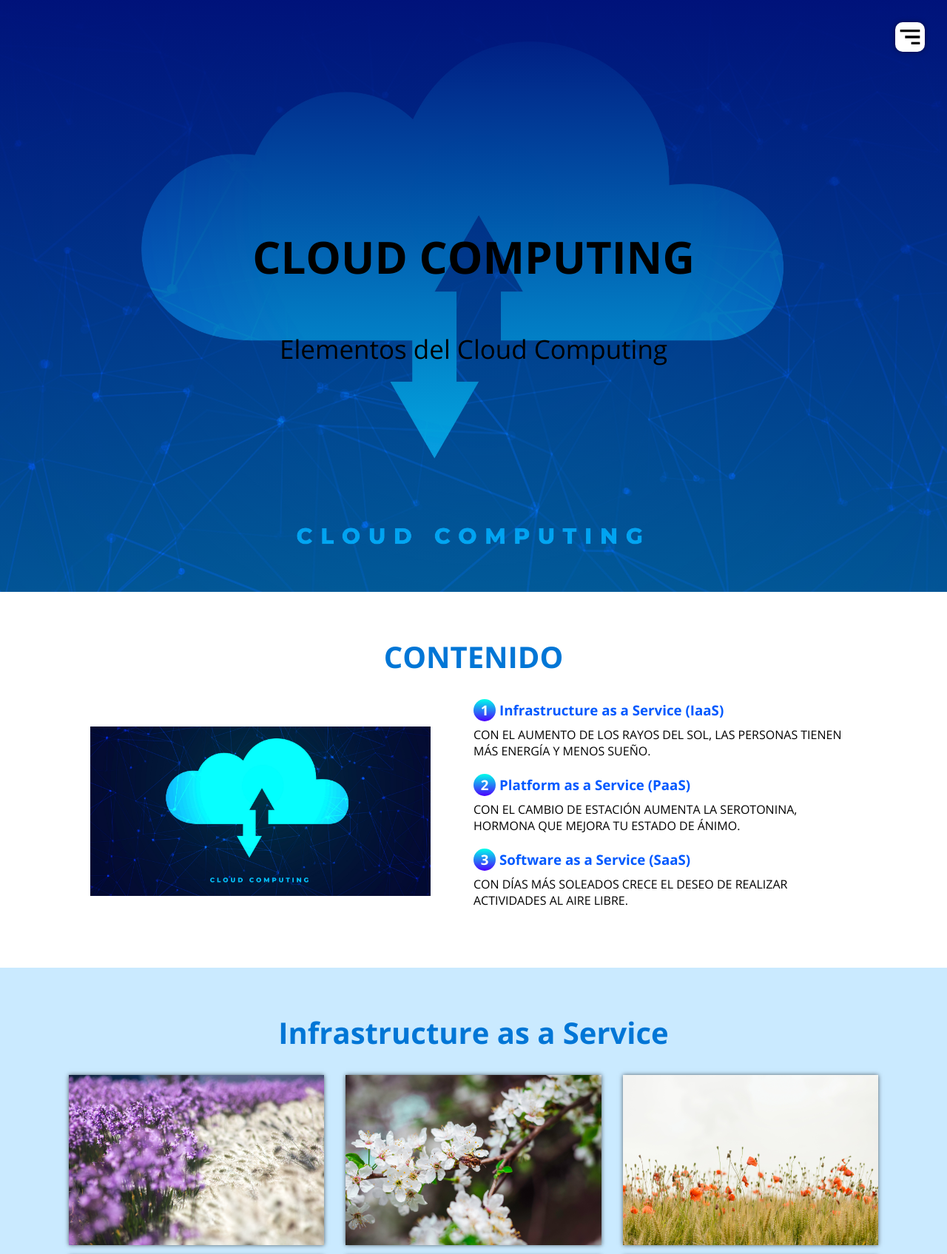
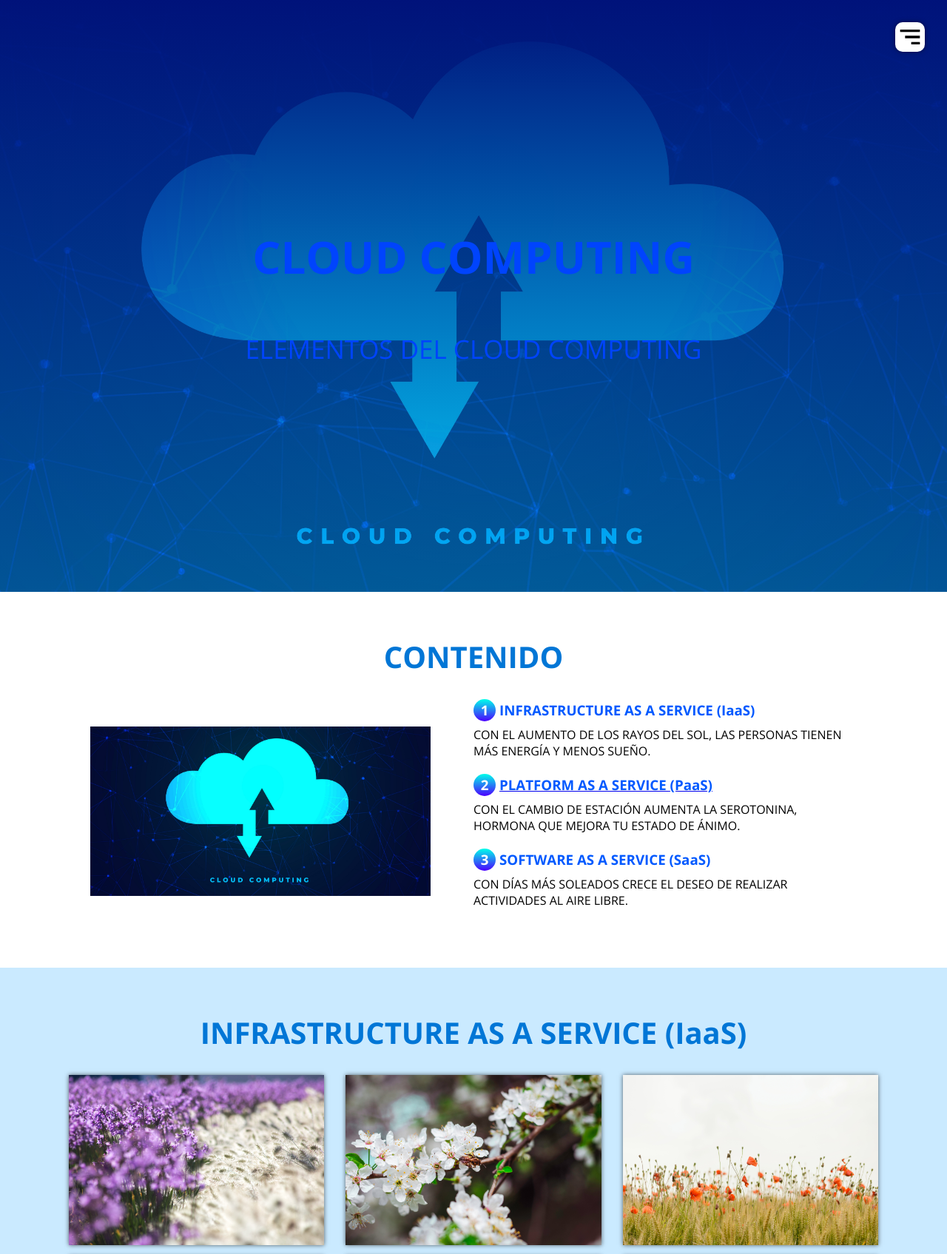
Before and after one commit to kevf-s/Computacion-en-la-nube, a PHP site: page / in a window 1280 px wide. Shown: the top 1695 px of the page at 74% size. Run offline with PHP 8.4, Linux system fonts and the light colour scheme.

Commit message:
Cambios Página Sistemas Distribuidos

```diff
--- a/estilos.css
+++ b/estilos.css
@@ -23,6 +23,7 @@ body{
     background-size: cover;
     background-attachment: fixed;
     background-position: center;
+    color: #fff;
 }
 
 .head{
@@ -32,7 +33,7 @@ body{
     flex-direction: column;
     justify-content: center;
     text-align: center;
-    color: rgb(0, 68, 253)207, 174, 174);
+    color: rgb(0, 68, 253);
 }
 
 
--- a/index.php
+++ b/index.php
@@ -13,16 +13,16 @@
     <header class="header" id="inicio">
         <img class="hamburguer" src="img/hamburguesa.svg" alt="">
         <nav class="menu-navegacion">
-                <a href="#inicio">INICIO</a>
-                <a href="#servicio">CONTENIDO</a>
+                <a href="#inicio">Inicio</a>
+                <a href="#servicio">Contenido</a>
                 <a href="#iaas">IaaS</a>
                 <a href="#paas">PaaS</a>
                 <a href="#saas">SaaS</a>
-                <a href="#footer">CONTACTOS</a>
+                <a href="#footer">Contactos</a>
         </nav>
         <div class="contenedor head">
             <h1 class="titulo">CLOUD COMPUTING</h1>
-            <p class="copy">Elementos del Cloud Computing</p>
+            <p class="copy">ELEMENTOS DEL CLOUD COMPUTING</p>
         </div>
 
     </header>
@@ -33,15 +33,16 @@
                 <img src="img/cloud_1.jpg" alt="">
                 <div class="checklist-servicio">
                     <div class="service">
-                        <h3 class="n-service"><span class="number">1</span>Infrastructure as a Service (IaaS)</h3>
+                        <h3 class="n-service"><span class="number">1</span>INFRASTRUCTURE AS A SERVICE (IaaS)</h3>
                         <p> CON EL AUMENTO DE LOS RAYOS DEL SOL, LAS PERSONAS TIENEN MÁS ENERGÍA Y MENOS SUEÑO.</p>
                     </div>
                     <div class="service">
-                        <h3 class="n-service"><span class="number">2</span>Platform as a Service (PaaS)</h3>
+                        <a href="contenido/PaaS.php" target="_self">
+                        <h3 class="n-service"><span class="number">2</span>PLATFORM AS A SERVICE (PaaS)</h3></a>
                         <p> CON EL CAMBIO DE ESTACIÓN AUMENTA LA SEROTONINA, HORMONA QUE MEJORA TU ESTADO DE ÁNIMO.</p>
                     </div>
                     <div class="service">
-                        <h3 class="n-service"><span class="number">3</span>Software as a Service (SaaS)</h3>
+                        <h3 class="n-service"><span class="number">3</span>SOFTWARE AS A SERVICE (SaaS)</h3>
                         <p> CON DÍAS MÁS SOLEADOS CRECE EL DESEO DE REALIZAR ACTIVIDADES AL AIRE LIBRE.</p>
                     </div>
                 </div>
@@ -49,7 +50,7 @@
         </section>
         <section class="gallery" id="iaas">
             <div class="contenedor">
-                <h2 class="subtitulo">Infrastructure as a Service</h2>
+                <h2 class="subtitulo">INFRASTRUCTURE AS A SERVICE (IaaS)</h2>
                 <div class="contenedor-galeria">
                     <img src="img/imagen1.jpg" class="img-galeria" alt="Hola">
                     <img src="img/imagen2.jpg" class="img-galeria" alt="">
@@ -65,7 +66,7 @@
             <img src="" alt="" class="agregar-imagen">
         </div>
         <section class="contenedor" id="paas">
-            <h2 class="subtitulo">Platform as a Service</h2>
+            <h2 class="subtitulo">PLATFORM AS A SERVICE (PaaS)</h2>
             <section class="experts">
                 <div class="cont-expert">
                     <img src="img/imagen8.jpg" alt="">
@@ -83,7 +84,7 @@
         </section>
         <section class="gallery" id="saas">
             <div class="contenedor">
-                <h2 class="subtitulo">Software as a Service</h2>
+                <h2 class="subtitulo">SOFTWARE AS A SERVICE (SaaS)</h2>
                 <div class="contenedor-galeria">
                     <img src="img/imagen1.jpg" class="img-galeria" alt="Hola">
                     <img src="img/imagen2.jpg" class="img-galeria" alt="">
@@ -95,7 +96,7 @@
             </div>
         </section>
         <section class="contenedor" id="paas">
-            <h2 class="subtitulo">CREADO POR ...</h2>
+            <h2 class="subtitulo">ELABORADO POR:</h2>
             <section class="experts">
                 <div class="cont-expert">
                     <img src="img/imagen8.jpg" alt="">
@@ -111,8 +112,8 @@
     <footer id="footer">
         <div class="contenedor footer-content">
                 <div class="contact-us">
-                    <h2 class="brand">ALEXIS ANGELES SEGUNDO | AARON CRUZ GONZALEZ</h2>
-                    <p>INGENIERIA EN SISTEMAS COMPUTACIONALES</p>
+                    <h2 class="brand">SISTEMAS DISTRIBUIDOS</h2>
+                    <p>DIVISIÓN DE INGENIERÍA EN SISTEMAS COMPUTACIONALES</p>
                 </div>
                 <div class="social-media">
                     <a href="./" class="social-media-icon">
```
